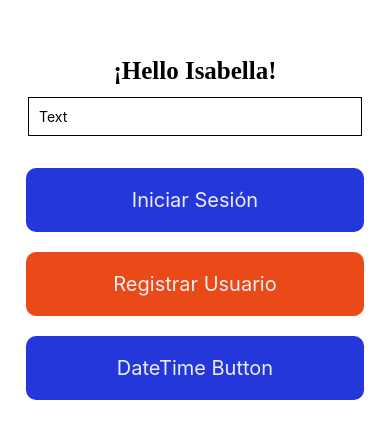
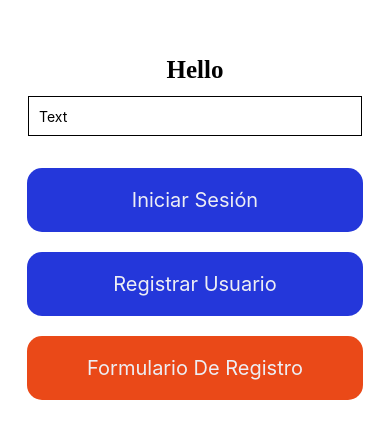
Before and after one commit to Isabellagl011/mobile_device, a React Native app: screen / in a window 390 px wide. Shown: the part 194-632 px from the top of the page. Built offline with nearby package versions, Linux system fonts and the light colour scheme.

Commit message:
update form, datepicker and close window

```diff
--- a/App.tsx
+++ b/App.tsx
@@ -2,15 +2,13 @@ import React, {useState} from 'react';
 import {
   Text,
   StyleSheet,
-  View,
+  SafeAreaView,
   TextInput,
   Pressable,
   Modal,
-  TouchableOpacity,
 } from 'react-native';
-import DatePicker from 'react-native-date-picker';
-import {DateTimePickerModal} from './src/components/DateTimePickerModal';
 import {Form} from './src/components/Form';
+import RegisterForm from './src/components/RegisterForm';
 
 function App(): JSX.Element {
   const [text, onChangeText] = useState('Text');
@@ -18,60 +16,40 @@ function App(): JSX.Element {
   const [modalVisible2, setModalVisible2] = useState(false);
   const [modalVisibleForm, setModalVisibleForm] = useState(false);
   const [modalVisibleForm2, setModalVisibleForm2] = useState(false);
-  const newUser = () => {
-    console.log('crear usuario');
-  };
-
-  console.log(modalVisible2);
-
   return (
-    <View style={styles.container}>
-      <Text style={styles.baseText}>¡Hello Isabella!</Text>
+    <SafeAreaView style={styles.container}>
+      <Text style={styles.baseText}>Hello</Text>
       <TextInput
         style={styles.input}
         onChangeText={onChangeText}
         value={text}
       />
-      {/* Sección botón1 */}
       <Pressable
         onPress={() => setModalVisible(!modalVisible)}
-        onLongPress={() => console.log('Please realese me')}
+        onLongPress={() => console.log('Please release me')}
         style={styles.btnStyle}>
-        <Text style={styles.btnTxtStyle}>iniciar sesión</Text>
+        <Text style={styles.btnTxtStyle}>Iniciar sesión</Text>
       </Pressable>
-
-      {/* Sección botón2
-      <Pressable
+      {/*<Pressable
         onPress={() =>
           setTimeout(() => {
             setModalVisible2(true);
-          }, 2000)
+          }, 1000)
         }
         style={styles.btnStyleRed}>
-        <Text style={styles.btnTxtStyle}>iniciar sesión</Text>
-      </Pressable>
-
-      {/* Sección botón para abrir el formulario */}
+        <Text style={styles.btnTxtStyle}>Mostrar Modal</Text>
+      </Pressable>*/}
       <Pressable
         onPress={() => setModalVisibleForm(true)}
-        style={styles.btnStyleRed}>
-        <Text style={styles.btnTxtStyle}>Registrar usuario</Text>
+        style={styles.btnStyle}>
+        <Text style={styles.btnTxtStyle}>Registrar Usuario</Text>
       </Pressable>
-      <Form ModalVisibleForm={modalVisibleForm}></Form>
-
-      <Pressable
-        onPress={() => setModalVisibleForm2(true)}
-        style={styles.btnStyle}>
-        <Text style={styles.btnTxtStyle}>DateTime Button</Text>
-      </Pressable>
-
-
-      <DateTimePickerModal
-        modalVisibleForm2={modalVisibleForm2}></DateTimePickerModal>
-
-      {/* Sección ventana modal */}
+      <Form
+        modalVisibleForm={modalVisibleForm}
+        setModalVisibleForm={setModalVisibleForm}
+      />
       <Modal animationType="slide" visible={modalVisible}>
-        <Text>Ventana modal</Text>
+        <Text>Ventana Modal</Text>
         <TextInput
           style={styles.input}
           onChangeText={onChangeText}
@@ -83,18 +61,25 @@ function App(): JSX.Element {
           value={text}
         />
       </Modal>
-
-      {/* Modal2 */}
+      <Pressable
+        onPress={() => setModalVisibleForm2(true)}
+        style={styles.btnStyleRed}>
+        <Text style={styles.btnTxtStyle}>Formulario de Registro</Text>
+      </Pressable>
+      <RegisterForm
+        modalVisibleForm2={modalVisibleForm2}
+        setModalVisibleForm2={setModalVisibleForm2}
+      />
       <Modal animationType="fade" visible={modalVisible2}>
-        <Text>Mostrar por 3 seg</Text>
+        <Text>Mostrar por 3 segundos</Text>
       </Modal>
-    </View>
+    </SafeAreaView>
   );
 }
 
-/*const onPressFunction = () => {
+/* const onPressFunction = () => {
   console.log('Click');
-};*/
+}; */
 
 const styles = StyleSheet.create({
   container: {
@@ -104,11 +89,14 @@ const styles = StyleSheet.create({
   },
   baseText: {
     fontSize: 25,
+    /* Alinear Texto */
     textAlign: 'center',
+    /* Negrilla */
+    fontFamily: 'MountainsofChristmas-Regular',
     fontWeight: '600',
-    fontFamily: 'MountainsofChristmas-Regular',
   },
   input: {
+    height: 40,
     margin: 12,
     borderWidth: 1,
     padding: 10,
@@ -117,15 +105,15 @@ const styles = StyleSheet.create({
     backgroundColor: '#2437DA',
     padding: 20,
     marginTop: 20,
-    marginHorizontal: 10,
-    borderRadius: 10,
+    marginHorizontal: 11,
+    borderRadius: 15,
   },
   btnStyleRed: {
     backgroundColor: '#EA4918',
     padding: 20,
     marginTop: 20,
-    marginHorizontal: 10,
-    borderRadius: 10,
+    marginHorizontal: 11,
+    borderRadius: 15,
   },
   btnTxtStyle: {
     textAlign: 'center',
@@ -133,6 +121,6 @@ const styles = StyleSheet.create({
     fontSize: 20,
     textTransform: 'capitalize',
   },
+});
 
-});
 export default App;
--- a/package.json
+++ b/package.json
@@ -16,6 +16,9 @@
     "react-native-date-picker": "^4.2.6",
     "react-native-modal-datetime-picker": "^14.0.1",
     "react-native-modern-datepicker": "^1.0.0-beta.91",
+    "react-native-paper": "^5.2.0",
+    "react-native-safe-area-context": "^4.5.0",
+    "react-native-safe-area-view": "^1.1.1",
     "react-native-simple-radio-button": "^2.7.4"
   },
   "devDependencies": {
--- a/src/components/Form.js
+++ b/src/components/Form.js
@@ -1,137 +1,146 @@
 import React, {useState} from 'react';
+import DatePicker from 'react-native-date-picker';
 import {
+  Pressable,
   Modal,
-  StyleSheet,
   SafeAreaView,
   ScrollView,
+  StyleSheet,
   Text,
-  View,
   TextInput,
   Alert,
-  Pressable,
-  TouchableOpacity,
 } from 'react-native';
 
-import DatePicker from 'react-native-modern-datepicker';
-
-export const Form = ({ModalVisibleForm}) => {
-  const [userName, setUserNanme] = useState('Nombres(s):');
-  const [lastName, setLastName] = useState('Apellidos(s):');
-  const [email, setEmail] = useState('');
-  const [gender, setGender] = useState('');
-  const [selectedDate, setselectedDate] = useState('');
-  const [age, setAge] = useState('Edad:');
+export const Form = ({modalVisibleForm, setModalVisibleForm}) => {
+  const [userEmail, setUserEmail] = useState('');
+  const [userName, setUserName] = useState('');
+  const [birthday, setBirthday] = useState(new Date());
+  const handlerNewUser = () => {
+    console.log('Adding new user');
+    if ([userName].includes('')) {
+      Alert.alert('Alert Title', 'My Alert Msg', [
+        {
+          text: 'Cancel',
+          onPress: () => console.log('Cancel Pressed'),
+          style: 'cancel',
+        },
+        {text: 'OK', onPress: () => console.log('OK Pressed')},
+      ]);
+    }
+    const new_user = [userName, birthday];
+    const new_user2 = (userName, birthday);
+    let dateFormat =
+      birthday.getDate() +
+      '/' +
+      (birthday.getMonth() + 1) +
+      '/' +
+      birthday.getFullYear();
+    console.log(dateFormat);
+    console.log('Message1: ', new_user);
+    console.log('Message2: ', new_user2);
+    setModalVisibleForm(!modalVisibleForm);
+    setUserName('');
+  };
 
   return (
-    <Modal
-      animationType="slide"
-      visible={ModalVisibleForm}
-      style={styles.modal}>
-      <SafeAreaView>
+    <Modal animationType="slide" visible={modalVisibleForm}>
+      <Pressable
+        style={styles.close_window}
+        onPress={() => {
+          setModalVisibleForm(false);
+          setBirthday(new Date());
+        }}>
+        <Text style={styles.text_close_window}>Back</Text>
+      </Pressable>
+      <SafeAreaView style={styles.content}>
         <ScrollView>
-          <Text style={styles.baseText}>Registro de usuario</Text>
-          <View>
+          <Text style={styles.title}>
+            User {''}
+            <Text style={styles.subtitle}>register form</Text>
+          </Text>
           <TextInput
-              style={styles.labelStyle}
+            style={styles.input}
             placeholder="Nombre de usuario"
             placeholderTextColor={'#203474'}
             value={userName}
-              onChangeText={setUserNanme}></TextInput>
+            onChangeText={setUserName}
+          />
           <TextInput
-              style={styles.labelStyle}
-              placeholder="Apellidos de usuario"
-              placeholderTextColor={'#203474'}
-              value={lastName}
-              onChangeText={setLastName}></TextInput>
-
-            <View style={styles.wrapper}>
-              <Text style={styles.subtext}>Género:</Text>
-              {['Masculino', 'Femenino'].map(genderSelect => (
-                <View key={genderSelect} style={styles.genderStyle}>
-                  <Text style={styles.genderSelectTxtStyle}>
-                    {genderSelect}
-                  </Text>
-                  <TouchableOpacity
-                    style={styles.outterRB}
-                    onPress={() => setGender(genderSelect)}>
-                    {gender === genderSelect && <View style={styles.innerRB} />}
-                  </TouchableOpacity>
-                </View>
-              ))}
-            </View>
-
-            <Text style={styles.subtext}>Fecha de nacimiento:</Text>
-            <DatePicker
-              onSelectedChange={date => setselectedDate(date)}></DatePicker>
-
-            <TextInput
-              style={styles.labelStyle}
+            style={styles.input}
             placeholder="Email"
             placeholderTextColor={'#203474'}
-              value={email}
-              onChangeText={setEmail}></TextInput>
-
-            <View style={styles.viewPress}>
-              <Pressable
-                onPress={() =>
-                  Alert.alert('Has guardado la información con exito')
-                }
-                style={styles.btnStyle}>
-                <Text style={styles.btnTxtStyle}>Guardar</Text>
+            value={userEmail}
+            onChangeText={setUserEmail}
+          />
+          <DatePicker
+            style={styles.content_date}
+            date={birthday}
+            locale="es"
+            mode="date"
+            onDateChange={date => setBirthday(date)}
+          />
+          <Pressable style={styles.btn_user_add} onPress={handlerNewUser}>
+            <Text style={styles.text_btn_user_add}>Save</Text>
           </Pressable>
-              <Pressable
-                onPress={() => Alert.alert('Has cancelado el registro')}
-                style={styles.btnStyleRed}>
-                <Text style={styles.btnTxtStyle}>Cancelar</Text>
-              </Pressable>
-            </View>
-          </View>
         </ScrollView>
       </SafeAreaView>
     </Modal>
   );
 };
+
 const styles = StyleSheet.create({
-  baseText: {
-    fontSize: 25,
-    textAlign: 'center',
-    fontWeight: '600',
-    fontFamily: 'MountainsofChristmas-Regular',
-  },
-  subtext: {
-    color: '#2437DA',
-    marginTop: 20,
-    fontSize: 20,
-    textAlign: 'center',
-    fontWeight: '600',
-    fontFamily: 'MountainsofChristmas-Regular',
-  },
-  labelStyle: {
+  content: {
     flex: 1,
     justifyContent: 'center',
+    padding: 20,
     marginHorizontal: 16,
+  },
+  input: {
+    height: 40,
     margin: 12,
     borderWidth: 1,
     padding: 10,
-    borderColor: '#C8DCFF',
+    borderRadius: 15,
+  },
+  title: {
+    textAlign: 'center',
+    color: 'black',
+    fontSize: 25,
+    marginBottom: 15,
+    textTransform: 'capitalize',
+  },
+  content_date: {
+    height: 130,
+    width: 300,
+    borderWidth: 1,
+  },
+  titleTxt: {
+    textAlign: 'center',
+    marginTop: 20,
+    marginBottom: 20,
+    color: 'black',
+    fontSize: 20,
+    textTransform: 'capitalize',
+  },
+  btn_user_add: {
+    marginVertical: 30,
+    backgroundColor: '#1B5FDF',
+    padding: 15,
     borderRadius: 10,
   },
-
-  btnStyleRed: {
+  text_btn_user_add: {
+    color: '#FCFCFC',
+    textAlign: 'center',
+    fontWeight: 'bold',
+    fontSize: 16,
+    textTransform: 'uppercase',
+  },
+  btnStyle: {
     backgroundColor: '#EA4918',
     padding: 20,
     marginTop: 20,
-    marginHorizontal: 10,
-    borderRadius: 10,
-    fontFamily: 'MountainsofChristmas-Regular',
-  },
-  btnStyle: {
-    backgroundColor: '#2437DA',
-    padding: 20,
-    marginTop: 20,
-    marginHorizontal: 10,
-    borderRadius: 10,
-    fontFamily: 'MountainsofChristmas-Regular',
+    marginHorizontal: 11,
+    borderRadius: 15,
   },
   btnTxtStyle: {
     textAlign: 'center',
@@ -139,37 +148,21 @@ const styles = StyleSheet.create({
     fontSize: 20,
     textTransform: 'capitalize',
   },
-  innerRB: {
-    width: 20,
-    height: 20,
-    borderRadius: 50,
-    backgroundColor: '#2437DA',
+  close_window: {
+    marginTop: 10,
+    marginLeft: 341,
+    alignItems: 'flex-end',
+    marginHorizontal: 20,
+    backgroundColor: '#ff0000',
+    borderRadius: 100,
+    padding: 5,
   },
-  outterRB: {
-    width: 20,
-    height: 20,
-    borderWidth: 2,
-    borderRadius: 50,
-    justifyContent: 'center',
-    alignItems: 'center',
-  },
-  wrapper: {
-    flexDirection: 'row',
-    justifyContent: 'space-evenly',
-  },
-  genderStyle: {
-    marginHorizontal: 10,
-    alignItems: 'center',
-  },
-  genderSelectTxtStyle: {
-    fontSize: 14,
-    padding: 10,
-  },
-  viewPress: {
-    flexDirection: 'row',
-    justifyContent: 'space-evenly',
-  },
-  modal: {
-    backgroundColor: '#2064DC',
+  text_close_window: {
+    color: '#ffffff',
+    marginEnd: 6,
+    textAlign: 'center',
+    fontWeight: 'bold',
+    fontSize: 13,
+    textTransform: 'uppercase',
   },
 });
--- /dev/null
+++ b/src/components/RegisterForm.js
@@ -0,0 +1,176 @@
+import React, {useState} from 'react';
+import {
+  Modal,
+  StyleSheet,
+  SafeAreaView,
+  ScrollView,
+  Text,
+  View,
+  TextInput,
+  Alert,
+  Pressable,
+  TouchableOpacity,
+} from 'react-native';
+
+import DatePicker from 'react-native-modern-datepicker';
+
+function RegisterForm({modalVisibleForm2, setModalVisibleForm2}) {
+  const [userName, setUserNanme] = useState('Nombres(s):');
+  const [lastName, setLastName] = useState('Apellidos(s):');
+  const [email, setEmail] = useState('');
+  const [gender, setGender] = useState('');
+  const [selectedDate, setselectedDate] = useState(new Date());
+  const [age, setAge] = useState('Edad:');
+
+  return (
+    <Modal
+      animationType="slide"
+      visible={modalVisibleForm2}
+      style={styles.modal}>
+      <SafeAreaView>
+        <ScrollView>
+          <Text style={styles.baseText}>Registro de usuario</Text>
+          <View>
+            <TextInput
+              style={styles.labelStyle}
+              placeholder="Nombre de usuario"
+              placeholderTextColor={'#203474'}
+              value={userName}
+              onChangeText={setUserNanme}></TextInput>
+            <TextInput
+              style={styles.labelStyle}
+              placeholder="Apellidos de usuario"
+              placeholderTextColor={'#203474'}
+              value={lastName}
+              onChangeText={setLastName}></TextInput>
+
+            <View style={styles.wrapper}>
+              <Text style={styles.subtext}>Género:</Text>
+              {['Masculino', 'Femenino'].map(genderSelect => (
+                <View key={genderSelect} style={styles.genderStyle}>
+                  <Text style={styles.genderSelectTxtStyle}>
+                    {genderSelect}
+                  </Text>
+                  <TouchableOpacity
+                    style={styles.outterRB}
+                    onPress={() => setGender(genderSelect)}>
+                    {gender === genderSelect && <View style={styles.innerRB} />}
+                  </TouchableOpacity>
+                </View>
+              ))}
+            </View>
+
+            <Text style={styles.subtext}>Fecha de nacimiento:</Text>
+            <DatePicker
+              onSelectedChange={date => setselectedDate(date)}></DatePicker>
+
+            <TextInput
+              style={styles.labelStyle}
+              placeholder="Email"
+              placeholderTextColor={'#203474'}
+              value={email}
+              onChangeText={setEmail}></TextInput>
+
+            <View style={styles.viewPress}>
+              <Pressable
+                onPress={() =>
+                  Alert.alert('Has guardado la información con exito')
+                }
+                style={styles.btnStyle}>
+                <Text style={styles.btnTxtStyle}>Guardar</Text>
+              </Pressable>
+              <Pressable
+                onPress={() => Alert.alert('Has cancelado el registro')}
+                style={styles.btnStyleRed}>
+                <Text style={styles.btnTxtStyle}>Cancelar</Text>
+              </Pressable>
+            </View>
+          </View>
+        </ScrollView>
+      </SafeAreaView>
+    </Modal>
+  );
+}
+const styles = StyleSheet.create({
+  baseText: {
+    fontSize: 25,
+    textAlign: 'center',
+    fontWeight: '600',
+    fontFamily: 'MountainsofChristmas-Regular',
+  },
+  subtext: {
+    color: '#2437DA',
+    marginTop: 20,
+    fontSize: 20,
+    textAlign: 'center',
+    fontWeight: '600',
+    fontFamily: 'MountainsofChristmas-Regular',
+  },
+  labelStyle: {
+    flex: 1,
+    justifyContent: 'center',
+    marginHorizontal: 16,
+    margin: 12,
+    borderWidth: 1,
+    padding: 10,
+    borderColor: '#C8DCFF',
+    borderRadius: 10,
+  },
+
+  btnStyleRed: {
+    backgroundColor: '#EA4918',
+    padding: 20,
+    marginTop: 20,
+    marginHorizontal: 10,
+    borderRadius: 10,
+    fontFamily: 'MountainsofChristmas-Regular',
+  },
+  btnStyle: {
+    backgroundColor: '#2437DA',
+    padding: 20,
+    marginTop: 20,
+    marginHorizontal: 10,
+    borderRadius: 10,
+    fontFamily: 'MountainsofChristmas-Regular',
+  },
+  btnTxtStyle: {
+    textAlign: 'center',
+    color: '#EDEEF4',
+    fontSize: 20,
+    textTransform: 'capitalize',
+  },
+  innerRB: {
+    width: 20,
+    height: 20,
+    borderRadius: 50,
+    backgroundColor: '#2437DA',
+  },
+  outterRB: {
+    width: 20,
+    height: 20,
+    borderWidth: 2,
+    borderRadius: 50,
+    justifyContent: 'center',
+    alignItems: 'center',
+  },
+  wrapper: {
+    flexDirection: 'row',
+    justifyContent: 'space-evenly',
+  },
+  genderStyle: {
+    marginHorizontal: 10,
+    alignItems: 'center',
+  },
+  genderSelectTxtStyle: {
+    fontSize: 14,
+    padding: 10,
+  },
+  viewPress: {
+    flexDirection: 'row',
+    justifyContent: 'space-evenly',
+  },
+  modal: {
+    backgroundColor: '#2064DC',
+  },
+});
+export default RegisterForm;
```
Also changed, not shown: 2 other files (tests, documents, lock files or other folders). Lines whose indentation alone changed are shown as unchanged.
